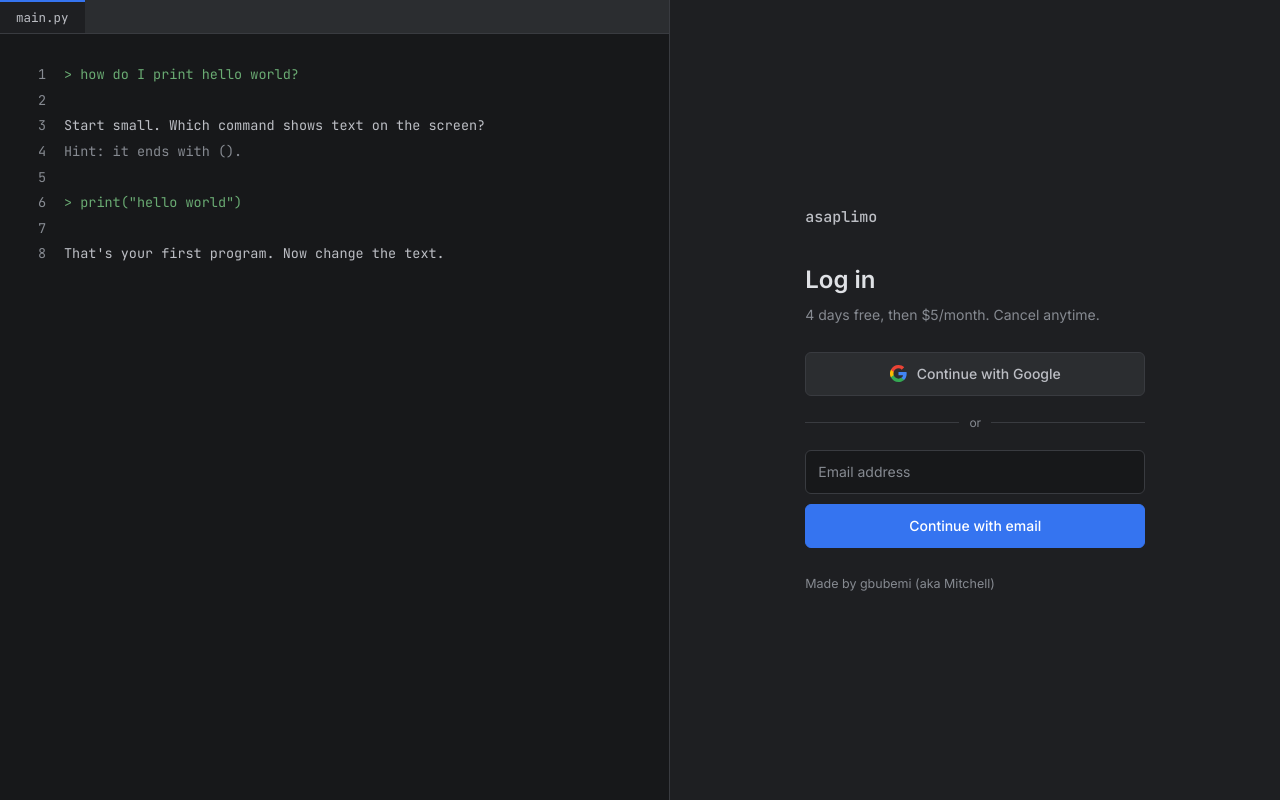
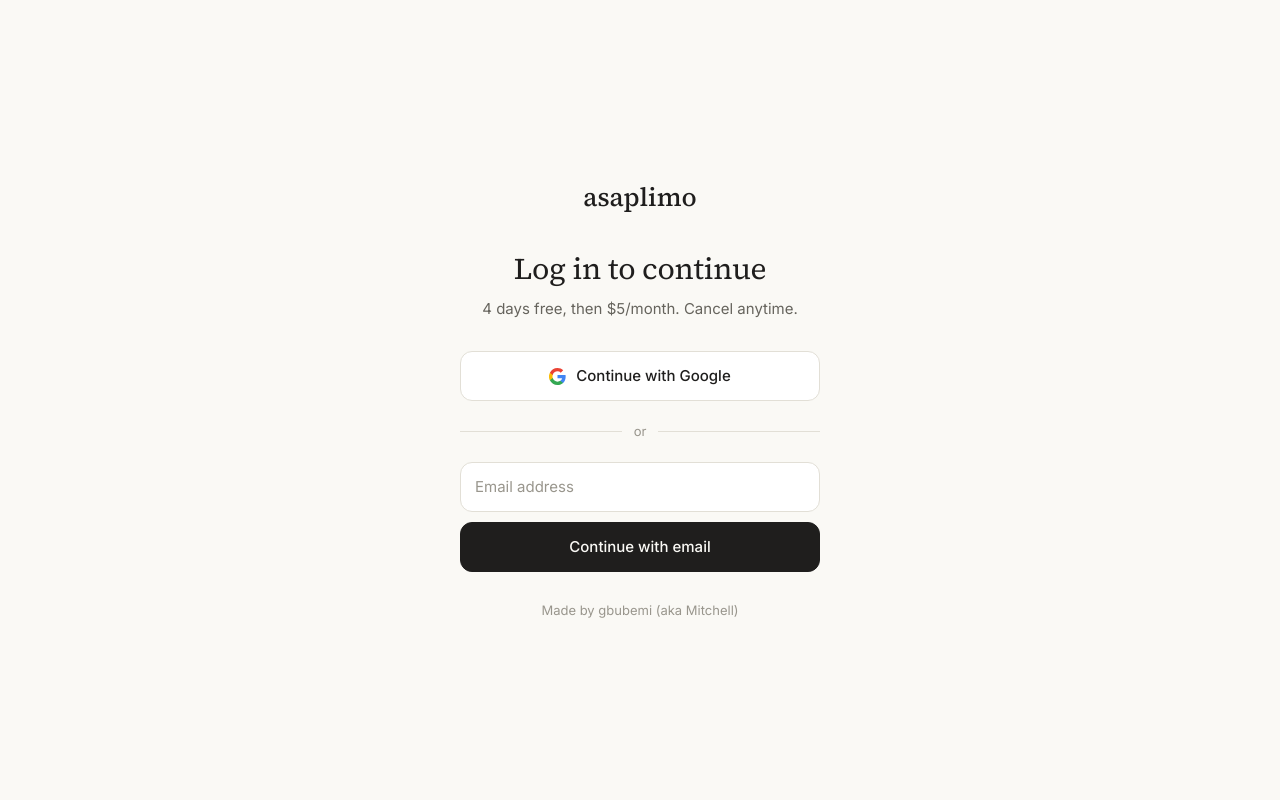
Before and after one commit to brandonlua/cuddly-barnacle, a plain HTML site: page index.html in a window 1280 px wide. Drawn offline with Linux system fonts and the light colour scheme.

Commit message:
Refactor HTML structure and styles for login page

```diff
--- a/index.html
+++ b/index.html
@@ -5,67 +5,43 @@
 <meta name="viewport" content="width=device-width, initial-scale=1.0">
 <title>asaplimo — log in</title>
 <link rel="icon" type="image/png" href="icons/logo.png">
-<link rel="stylesheet" href="https://fonts.googleapis.com/css2?family=JetBrains+Mono:wght@400;500&family=Inter:wght@400;500;600&display=swap">
+<link rel="stylesheet" href="https://fonts.googleapis.com/css2?family=Inter:wght@400;500;600&family=Source+Serif+4:opsz,wght@8..60,400;8..60,500&display=swap">
+<script>try{var t=localStorage.getItem("asaplimo_theme");document.documentElement.setAttribute("data-theme",t||(matchMedia("(prefers-color-scheme: dark)").matches?"dark":"light"))}catch(e){}</script>
 <style>
-:root{--bg:#1e1f22;--side:#2b2d30;--line:#393b40;--text:#bcbec4;--dim:#868a91;--accent:#3574f0;--code:#17181a;--user:#6aab73;}
+:root{--bg:#faf9f5;--panel:#fff;--hover:#ebe8df;--line:#e2dfd6;--text:#1f1e1d;--dim:#66645d;--faint:#99968d;--accent:#c4623f}
+:root[data-theme="dark"]{--bg:#262624;--panel:#30302e;--hover:#3a3937;--line:#3e3d3a;--text:#f3f1ea;--dim:#b3b0a7;--faint:#7e7b73;--accent:#d9805f}
 *{box-sizing:border-box;margin:0;padding:0}
-body{background:var(--bg);color:var(--text);font:14px/1.55 Inter,-apple-system,"Segoe UI",sans-serif;min-height:100dvh;display:grid;grid-template-columns:1.1fr 1fr}
+body{background:var(--bg);color:var(--text);font:15px/1.6 Inter,-apple-system,"Segoe UI",sans-serif;min-height:100dvh;display:flex;align-items:center;justify-content:center;padding:24px;-webkit-font-smoothing:antialiased}
 button,input{font:inherit;color:inherit}
 :focus-visible{outline:2px solid var(--accent);outline-offset:2px}
-.editor{background:var(--code);border-right:1px solid var(--line);display:flex;flex-direction:column}
-.tab{align-self:flex-start;padding:7px 16px;background:var(--bg);border-top:2px solid var(--accent);font:12.5px "JetBrains Mono",monospace}
-.tabs{background:var(--side);border-bottom:1px solid var(--line);display:flex}
-.code{padding:28px 0;font:13.5px/1.9 "JetBrains Mono",monospace;overflow:hidden}
-.ln{display:flex;gap:18px;padding:0 28px}
-.ln b{width:18px;text-align:right;color:var(--dim);font-weight:400;user-select:none}
-.ln span{white-space:pre-wrap}
-.ln.u span{color:var(--user)}
-.ln.d span{color:var(--dim)}
-.panel{display:flex;align-items:center;justify-content:center;padding:32px}
-.box{width:100%;max-width:340px}
-.word{font:500 15px "JetBrains Mono",monospace;margin-bottom:34px}
-h1{font-size:24px;font-weight:600;color:#dfe1e5;margin-bottom:6px}
-.sub{color:var(--dim);margin-bottom:26px}
-.btn{width:100%;display:flex;align-items:center;justify-content:center;gap:10px;border:1px solid var(--line);border-radius:6px;padding:10px 14px;font-weight:500;background:var(--side);cursor:pointer}
-.btn:hover{background:#35373b}
-.btn.primary{background:var(--accent);border-color:var(--accent);color:#fff}
-.btn.primary:hover{background:#4b85f2;border-color:#4b85f2}
-.btn.secondary{background:transparent}
-.divider{display:flex;align-items:center;gap:10px;margin:18px 0;color:var(--dim);font-size:12px}
+.box{width:100%;max-width:360px}
+.word{font:500 26px "Source Serif 4",Georgia,serif;margin-bottom:36px;text-align:center}
+h1{font:400 30px/1.2 "Source Serif 4",Georgia,serif;text-align:center;letter-spacing:-.01em;margin-bottom:10px}
+.sub{color:var(--dim);text-align:center;margin-bottom:30px}
+.btn{width:100%;display:flex;align-items:center;justify-content:center;gap:10px;border:1px solid var(--line);border-radius:12px;padding:12px 14px;font-weight:500;background:var(--panel);cursor:pointer}
+.btn:hover{background:var(--hover)}
+.btn.primary{background:var(--text);border-color:var(--text);color:var(--bg)}
+.btn.primary:hover{opacity:.88}
+.btn.secondary{background:transparent;border-color:transparent;color:var(--dim)}
+.divider{display:flex;align-items:center;gap:12px;margin:20px 0;color:var(--faint);font-size:13px}
 .divider::before,.divider::after{content:"";flex:1;height:1px;background:var(--line)}
 form{display:flex;flex-direction:column;gap:10px}
-input[type="email"]{width:100%;border:1px solid var(--line);border-radius:6px;padding:10px 12px;background:var(--code);outline:none}
-input[type="email"]:focus{border-color:var(--accent)}
-input::placeholder{color:var(--dim)}
-.foot{color:var(--dim);font-size:12.5px;margin-top:26px}
-.overlay{position:fixed;inset:0;background:rgba(0,0,0,.6);display:none;align-items:center;justify-content:center;padding:16px;z-index:50}
+input[type="email"]{width:100%;border:1px solid var(--line);border-radius:12px;padding:12px 14px;background:var(--panel);outline:none}
+input[type="email"]:focus{border-color:var(--faint)}
+input::placeholder{color:var(--faint)}
+.foot{color:var(--faint);font-size:13px;text-align:center;margin-top:28px}
+.overlay{position:fixed;inset:0;background:rgba(0,0,0,.45);display:none;align-items:center;justify-content:center;padding:16px;z-index:50}
 .overlay.active{display:flex}
-.modal{width:100%;max-width:360px;border:1px solid var(--line);border-radius:8px;background:var(--side);padding:22px}
-.modal h3{font-size:17px;font-weight:600;color:#dfe1e5;margin-bottom:8px}
-.modal p{color:var(--dim);margin-bottom:18px}
+.modal{width:100%;max-width:380px;border:1px solid var(--line);border-radius:18px;background:var(--panel);padding:24px}
+.modal h3{font:500 22px "Source Serif 4",Georgia,serif;margin-bottom:8px}
+.modal p{color:var(--dim);margin-bottom:20px}
 .modal .btn{margin-bottom:8px}
-@media(max-width:820px){body{grid-template-columns:1fr}.editor{display:none}}
 </style>
 </head>
 <body>
-<section class="editor" aria-hidden="true">
-  <div class="tabs"><div class="tab">main.py</div></div>
-  <div class="code">
-    <div class="ln u"><b>1</b><span>&gt; how do I print hello world?</span></div>
-    <div class="ln"><b>2</b><span></span></div>
-    <div class="ln"><b>3</b><span>Start small. Which command shows text on the screen?</span></div>
-    <div class="ln d"><b>4</b><span>Hint: it ends with ().</span></div>
-    <div class="ln"><b>5</b><span></span></div>
-    <div class="ln u"><b>6</b><span>&gt; print("hello world")</span></div>
-    <div class="ln"><b>7</b><span></span></div>
-    <div class="ln"><b>8</b><span>That's your first program. Now change the text.</span></div>
-  </div>
-</section>
-
-<main class="panel">
 <div class="box">
   <div class="word">asaplimo</div>
-    <h1>Log in</h1>
+  <h1>Log in to continue</h1>
   <div class="sub">4 days free, then $5/month. Cancel anytime.</div>
 
   <button class="btn" id="google-btn">
@@ -82,7 +58,6 @@ input::placeholder{color:var(--dim)}
 
   <div class="foot">Made by gbubemi (aka Mitchell)</div>
 </div>
-</main>
 
 <div class="overlay" id="trial-overlay">
   <div class="modal">
```
Lines whose indentation alone changed are shown as unchanged.
